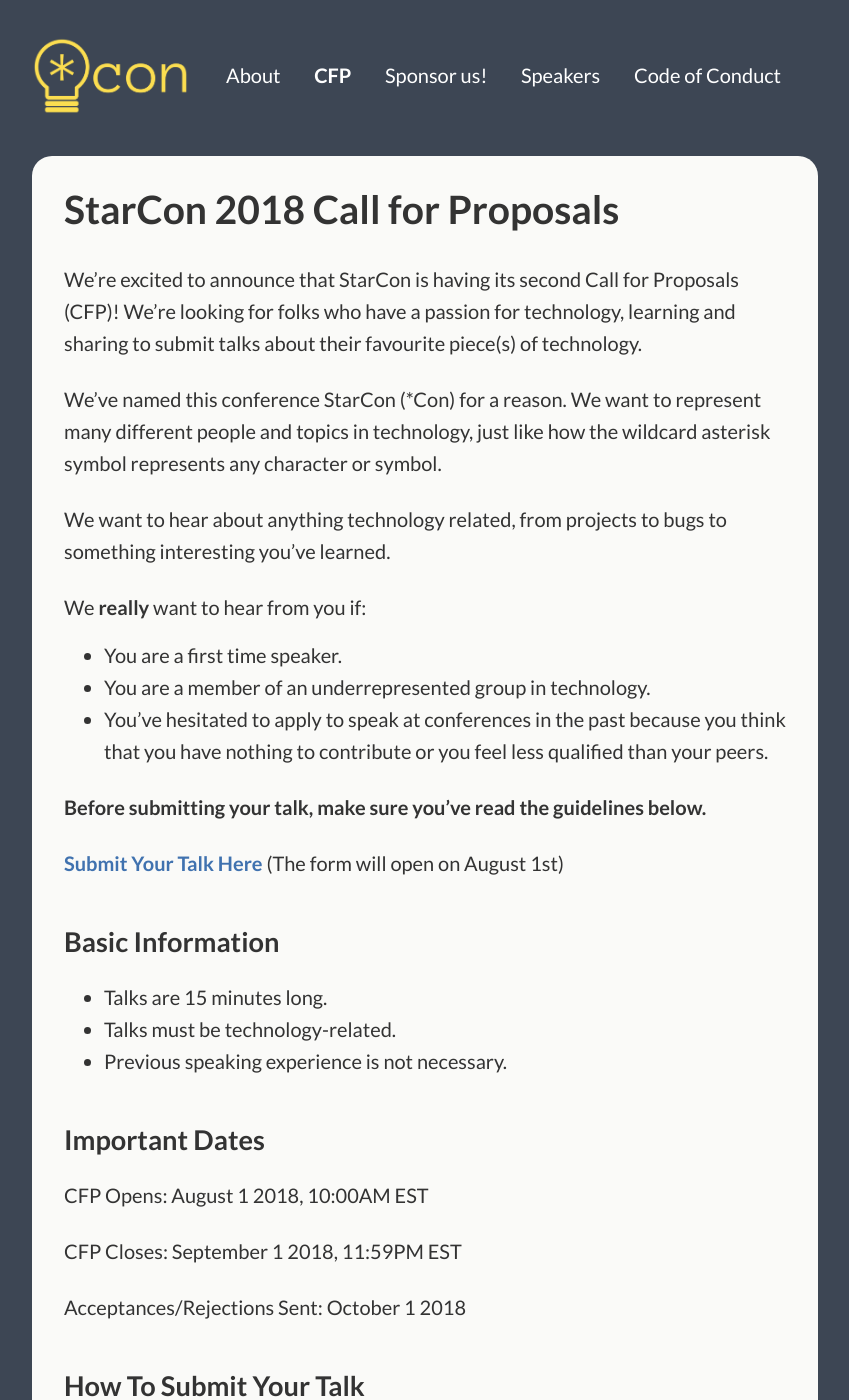
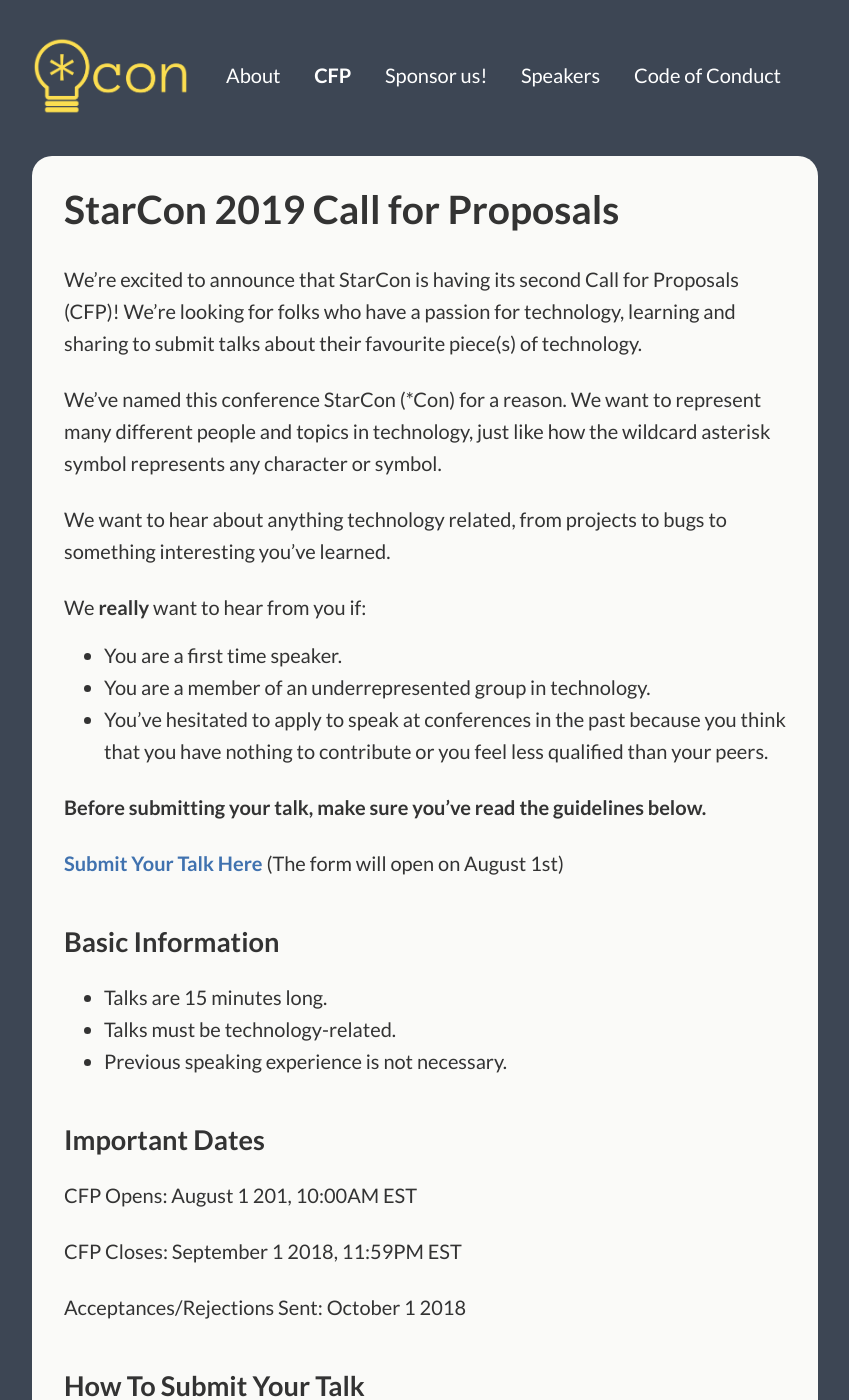
Before and after one commit to StarConKW/starconkw.github.io, a Jekyll site: the page built from _pages/cfp.md, in a window 1280 px wide and 1400 px high. Shown: the whole window, without its empty margins (215-1064 px from the left). Built offline with Jekyll 4.4.1, drawn with Linux system fonts in a browser that asks for light colours.

Commit message:
Update cfp.md

```diff
--- a/_pages/cfp.md
+++ b/_pages/cfp.md
@@ -1,7 +1,7 @@
 ---
 layout: page
 title: CFP
-subtitle: StarCon 2018 Call for Proposals
+subtitle: StarCon 2019 Call for Proposals
 permalink: /cfp/
 ---
 
@@ -29,7 +29,7 @@ We **really** want to hear from you if:
 
 ## Important Dates
 
-CFP Opens: August 1 2018, 10:00AM EST
+CFP Opens: August 1 201, 10:00AM EST
 
 CFP Closes: September 1 2018, 11:59PM EST
 
```
